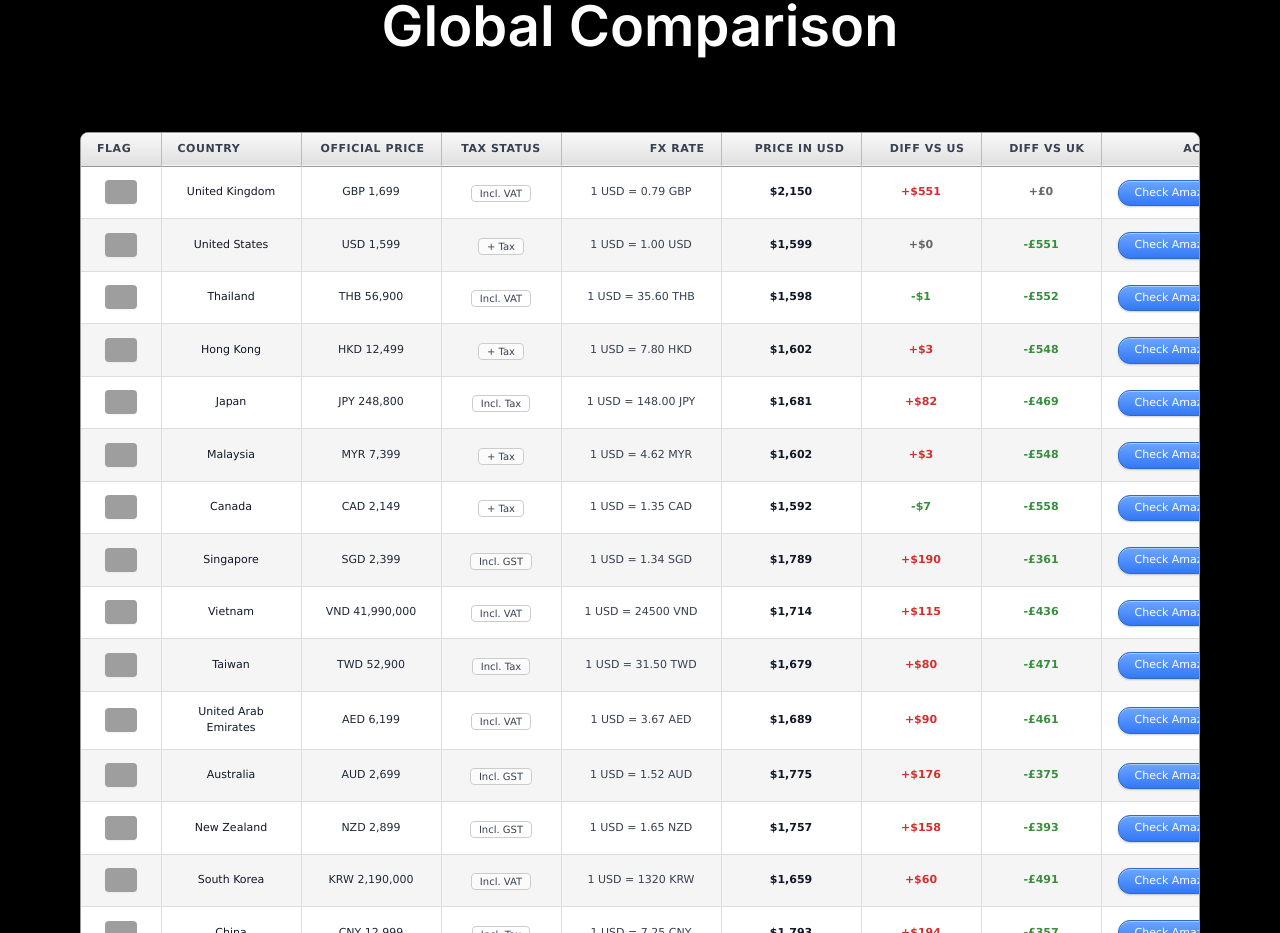
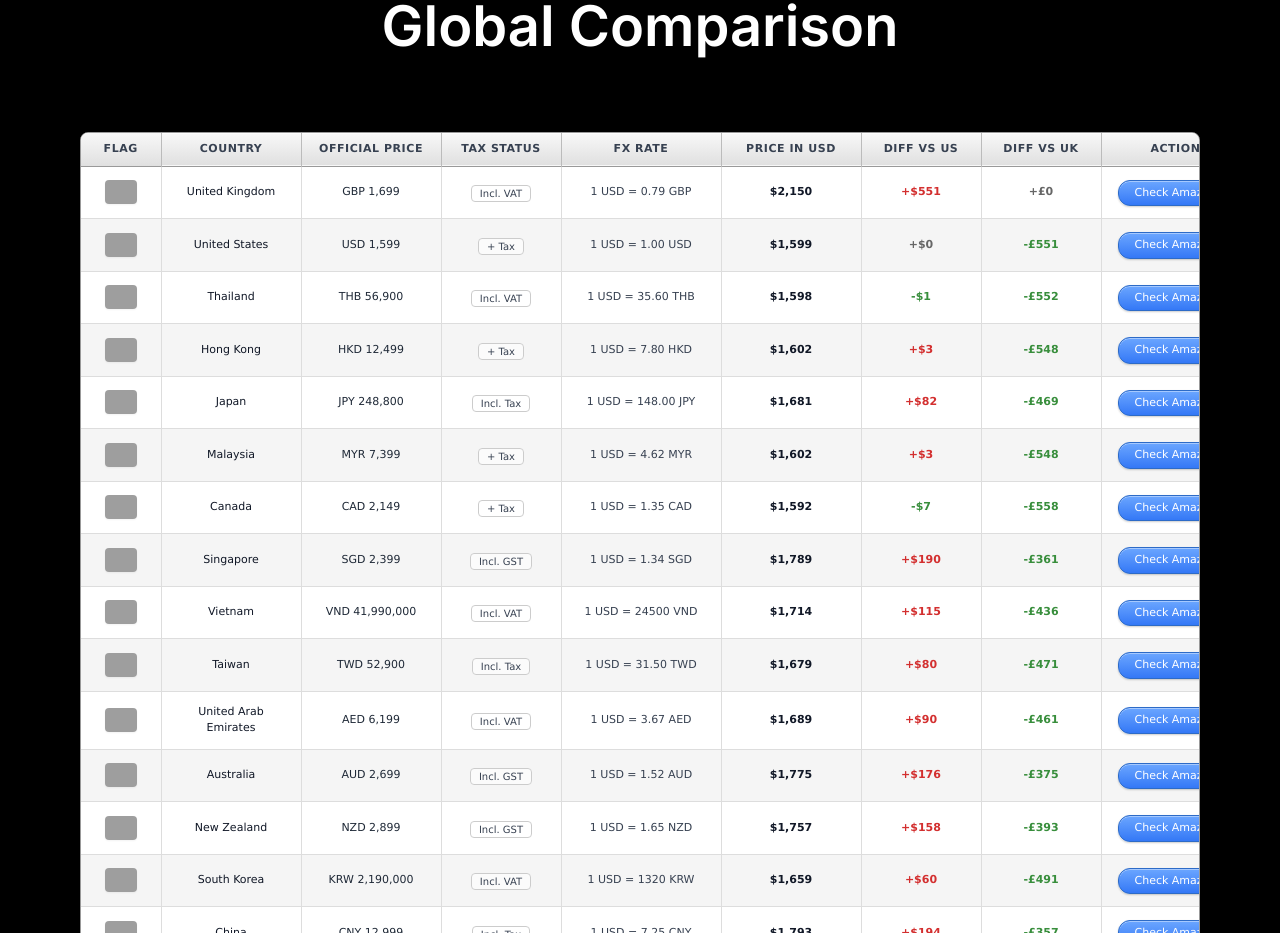
Before and after one commit to FPL-Masterminds/global-tech-price, a React (Vite) app: page / in a window 1280 px wide. Shown: the part 940-1873 px from the top of the page. Built offline with nearby package versions, Linux system fonts and the light colour scheme; grey boxes are pictures that could not be loaded.

Commit message:
Center-align header row and change hover to light blue

```diff
--- a/App.tsx
+++ b/App.tsx
@@ -104,15 +104,15 @@ const App: React.FC = () => {
             <table className="w-full text-left border-collapse" style={{ fontFamily: "'Lucida Grande', 'Lucida Sans Unicode', sans-serif" }}>
               <thead>
                 <tr style={{ background: 'linear-gradient(180deg, #f8f8f8 0%, #e0e0e0 100%)', borderBottom: '1px solid #999', boxShadow: 'inset 0 1px 0 rgba(255,255,255,0.8)' }}>
-                  <th className="py-2 px-4 min-w-[80px] text-[11px] font-bold text-gray-700 uppercase tracking-wider sticky left-0 z-20" style={{ background: 'linear-gradient(180deg, #f8f8f8 0%, #e0e0e0 100%)', borderRight: '1px solid #bbb' }}>Flag</th>
-                  <th className="py-2 px-4 min-w-[140px] text-[11px] font-bold text-gray-700 uppercase tracking-wider" style={{ borderRight: '1px solid #bbb' }}>Country</th>
-                  <th className="py-2 px-4 min-w-[140px] text-[11px] font-bold text-gray-700 uppercase tracking-wider text-right" style={{ borderRight: '1px solid #bbb' }}>Official Price</th>
+                  <th className="py-2 px-4 min-w-[80px] text-[11px] font-bold text-gray-700 uppercase tracking-wider text-center sticky left-0 z-20" style={{ background: 'linear-gradient(180deg, #f8f8f8 0%, #e0e0e0 100%)', borderRight: '1px solid #bbb' }}>Flag</th>
+                  <th className="py-2 px-4 min-w-[140px] text-[11px] font-bold text-gray-700 uppercase tracking-wider text-center" style={{ borderRight: '1px solid #bbb' }}>Country</th>
+                  <th className="py-2 px-4 min-w-[140px] text-[11px] font-bold text-gray-700 uppercase tracking-wider text-center" style={{ borderRight: '1px solid #bbb' }}>Official Price</th>
                   <th className="py-2 px-4 min-w-[120px] text-[11px] font-bold text-gray-700 uppercase tracking-wider text-center" style={{ borderRight: '1px solid #bbb' }}>Tax Status</th>
-                  <th className="py-2 px-4 min-w-[160px] text-[11px] font-bold text-gray-700 uppercase tracking-wider text-right" style={{ borderRight: '1px solid #bbb' }}>FX Rate</th>
-                  <th className="py-2 px-4 min-w-[140px] text-[11px] font-bold text-gray-700 uppercase tracking-wider text-right" style={{ borderRight: '1px solid #bbb' }}>Price in USD</th>
-                  <th className="py-2 px-4 min-w-[120px] text-[11px] font-bold text-gray-700 uppercase tracking-wider text-right" style={{ borderRight: '1px solid #bbb' }}>Diff vs US</th>
-                  <th className="py-2 px-4 min-w-[120px] text-[11px] font-bold text-gray-700 uppercase tracking-wider text-right" style={{ borderRight: '1px solid #bbb' }}>Diff vs UK</th>
-                  <th className="py-2 px-4 min-w-[140px] text-[11px] font-bold text-gray-700 uppercase tracking-wider text-right">Action</th>
+                  <th className="py-2 px-4 min-w-[160px] text-[11px] font-bold text-gray-700 uppercase tracking-wider text-center" style={{ borderRight: '1px solid #bbb' }}>FX Rate</th>
+                  <th className="py-2 px-4 min-w-[140px] text-[11px] font-bold text-gray-700 uppercase tracking-wider text-center" style={{ borderRight: '1px solid #bbb' }}>Price in USD</th>
+                  <th className="py-2 px-4 min-w-[120px] text-[11px] font-bold text-gray-700 uppercase tracking-wider text-center" style={{ borderRight: '1px solid #bbb' }}>Diff vs US</th>
+                  <th className="py-2 px-4 min-w-[120px] text-[11px] font-bold text-gray-700 uppercase tracking-wider text-center" style={{ borderRight: '1px solid #bbb' }}>Diff vs UK</th>
+                  <th className="py-2 px-4 min-w-[140px] text-[11px] font-bold text-gray-700 uppercase tracking-wider text-center">Action</th>
                 </tr>
               </thead>
               <tbody style={{ fontFamily: "'Lucida Grande', 'Lucida Sans Unicode', sans-serif" }}>
@@ -120,7 +120,7 @@ const App: React.FC = () => {
                   <tr key={idx} className="transition-all cursor-pointer" style={{
                     background: idx % 2 === 0 ? '#fff' : '#f5f5f5',
                     borderBottom: '1px solid #ddd'
-                  }} onMouseEnter={(e) => e.currentTarget.style.background = '#3478F6'} onMouseLeave={(e) => e.currentTarget.style.background = idx % 2 === 0 ? '#fff' : '#f5f5f5'}>
+                  }} onMouseEnter={(e) => e.currentTarget.style.background = '#d9e9ff'} onMouseLeave={(e) => e.currentTarget.style.background = idx % 2 === 0 ? '#fff' : '#f5f5f5'}>
                     <td className="py-3 px-4 sticky left-0 z-10 text-center" style={{ background: idx % 2 === 0 ? '#fff' : '#f5f5f5', borderRight: '1px solid #ddd' }}>
                       <img
                         src={`https://flagcdn.com/w40/${item.code.toLowerCase()}.png`}
```
